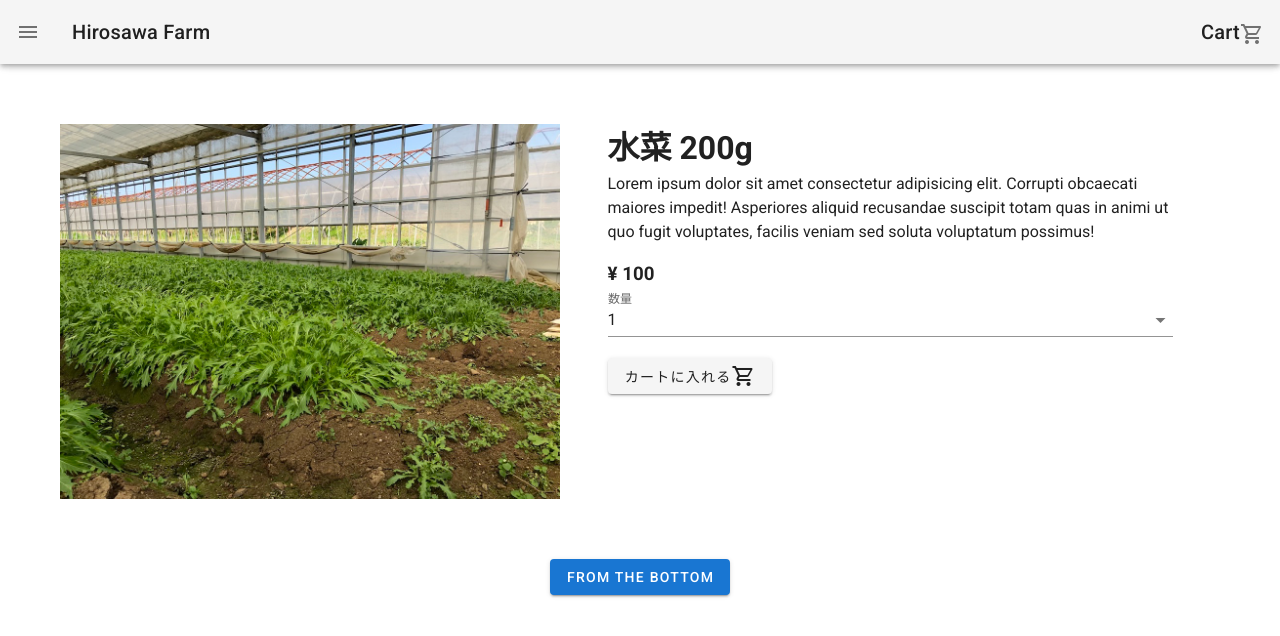
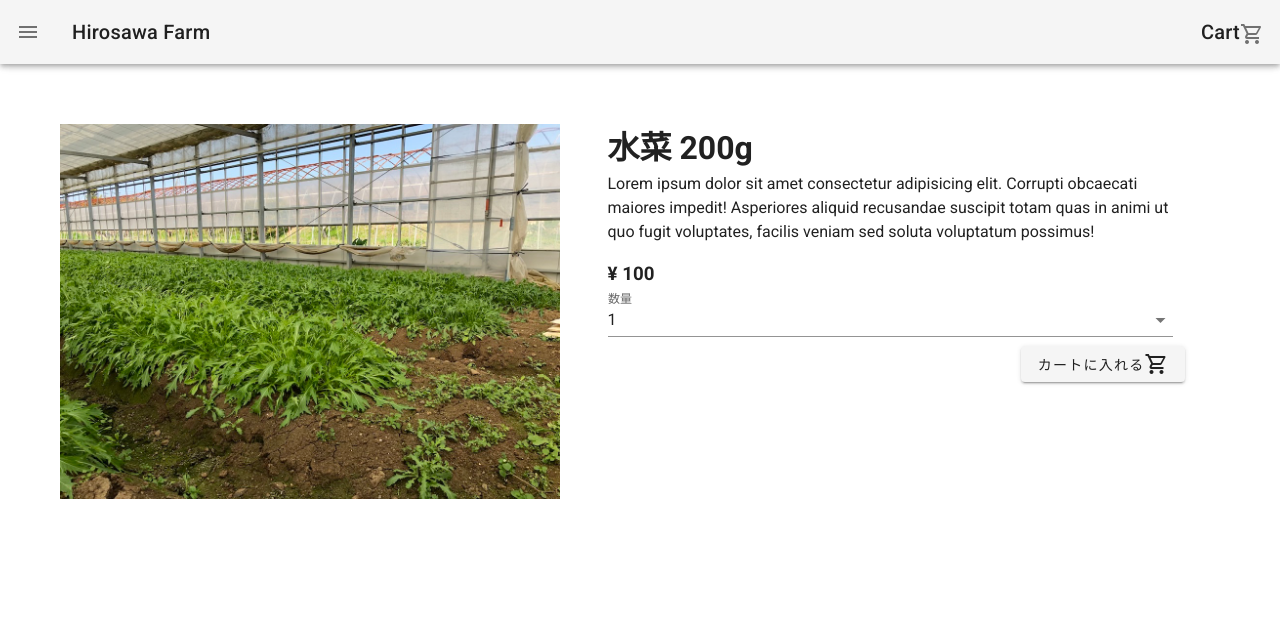
Before and after one commit to masayukihirosawa/farmHirosawa, a Vue app: page /item/1 in a window 1280 px wide. Shown: the top 636 px of the page. Built offline with nearby package versions, Linux system fonts and the light colour scheme.

Commit message:
ダイアログと、カートに入れるボタンを紐付けました。

```diff
--- a/src/views/Item.vue
+++ b/src/views/Item.vue
@@ -13,7 +13,6 @@
               soluta voluptatum possimus!
             </p>
             <h3>¥ {{ item.price }}</h3>
-
             <v-select
               :value="1"
               :items="quantityRange"
@@ -21,21 +20,16 @@
               @change="(value) => changeItemQuantity(value, item.id)"
             >
             </v-select>
-            <v-btn @click="addToCart(item)">
+            <!-- カートに入れるボタンと、カートに追加しました。のダイアログ -->
+            <v-row justify="end">
+              <v-dialog max-width="500">
+                <template v-slot:activator="{ on, attrs }">
+                  <v-btn @click="addToCart(item)" v-bind="attrs" v-on="on">
                     カートに入れる
                     <v-icon>
                       mdi-cart-outline
                     </v-icon>
                   </v-btn>
-          </div>
-        </v-col>
-      </v-row>
-      <v-row justify="center">
-        <v-dialog max-width="500">
-          <template v-slot:activator="{ on, attrs }">
-            <v-btn color="primary" v-bind="attrs" v-on="on"
-              >From the bottom</v-btn
-            >
                 </template>
                 <template v-slot:default="dialog">
                   <v-card>
@@ -64,6 +58,10 @@
                   </v-card>
                 </template>
               </v-dialog>
+            </v-row>
+            <!-- ここまでダイアログ -->
+          </div>
+        </v-col>
       </v-row>
     </v-container>
   </div>
```
Lines whose indentation alone changed are shown as unchanged.
